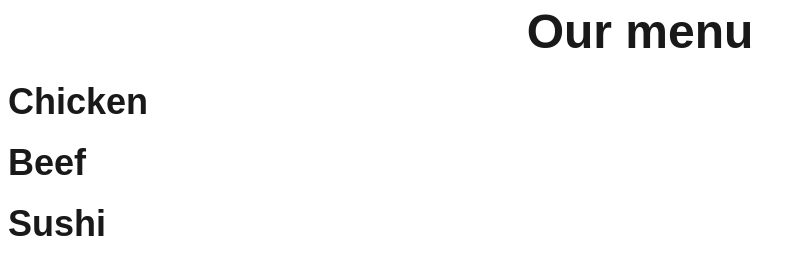
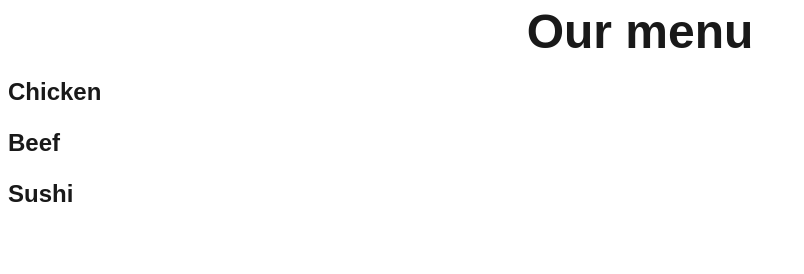
Before and after one commit to mrabcyr/coursera-test, a plain HTML site: page module_2_solution/index.html in a window 1280 px wide. Shown: the whole page, without its empty margins (0-804 px from the left). Drawn offline with Linux system fonts and the light colour scheme.

Commit message:
fontsize

```diff
--- a/module_2_solution/styles.css
+++ b/module_2_solution/styles.css
@@ -13,3 +13,7 @@ header {
     color: rgba(0, 0, 0, 0.9);
     text-align: center;
 }
+
+h2 {
+    font-size: 24px;
+}
```
